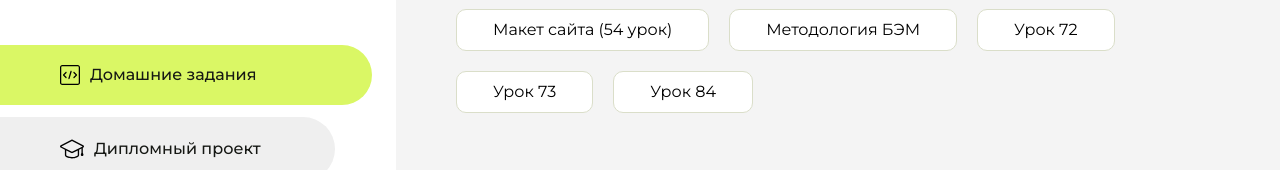
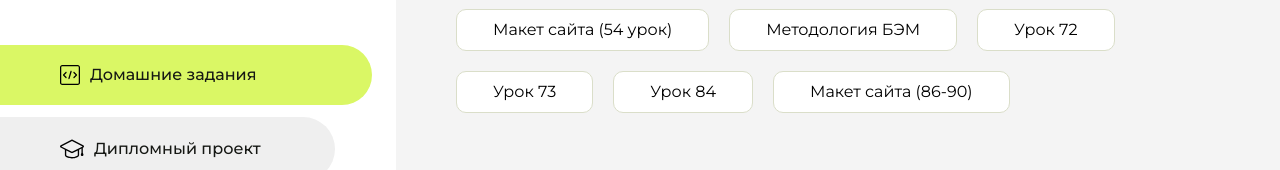
Before and after one commit to Leralera23/Aroken_homework, a plain HTML site: page index.html in a window 1280 px wide. Shown: the part 291-461 px from the top of the page. Drawn offline with Linux system fonts and the light colour scheme.

Commit message:
Update index.html

```diff
--- a/index.html
+++ b/index.html
@@ -122,6 +122,9 @@
                     <li class="content__list-item">
                         <a href="Lesson84/index.html">Урок 84</a>
                     </li>
+                    <li class="content__list-item">
+                        <a href="Lesson86-90/index.html">Макет сайта (86-90)</a>
+                    </li>
                 </ul>
             </div>
             <div class="content__block hidden" id="diplomBlock">
```
